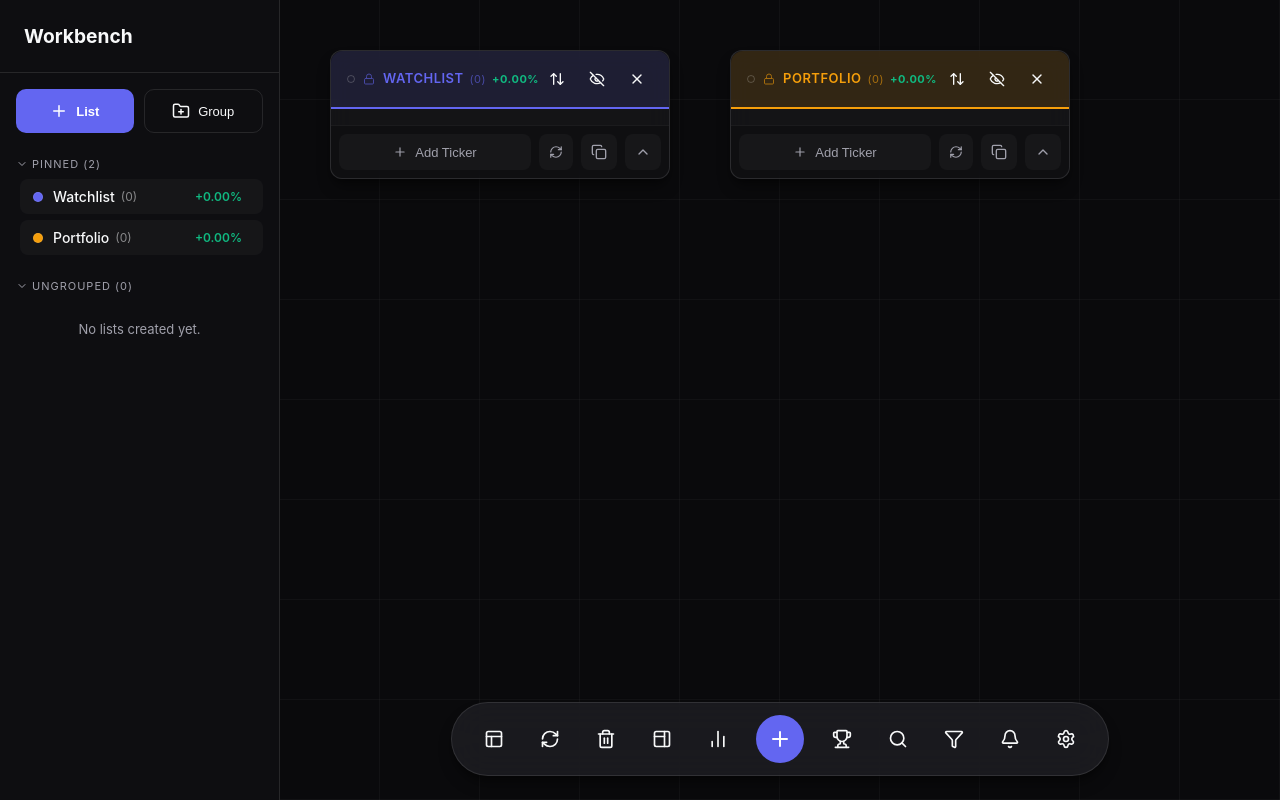
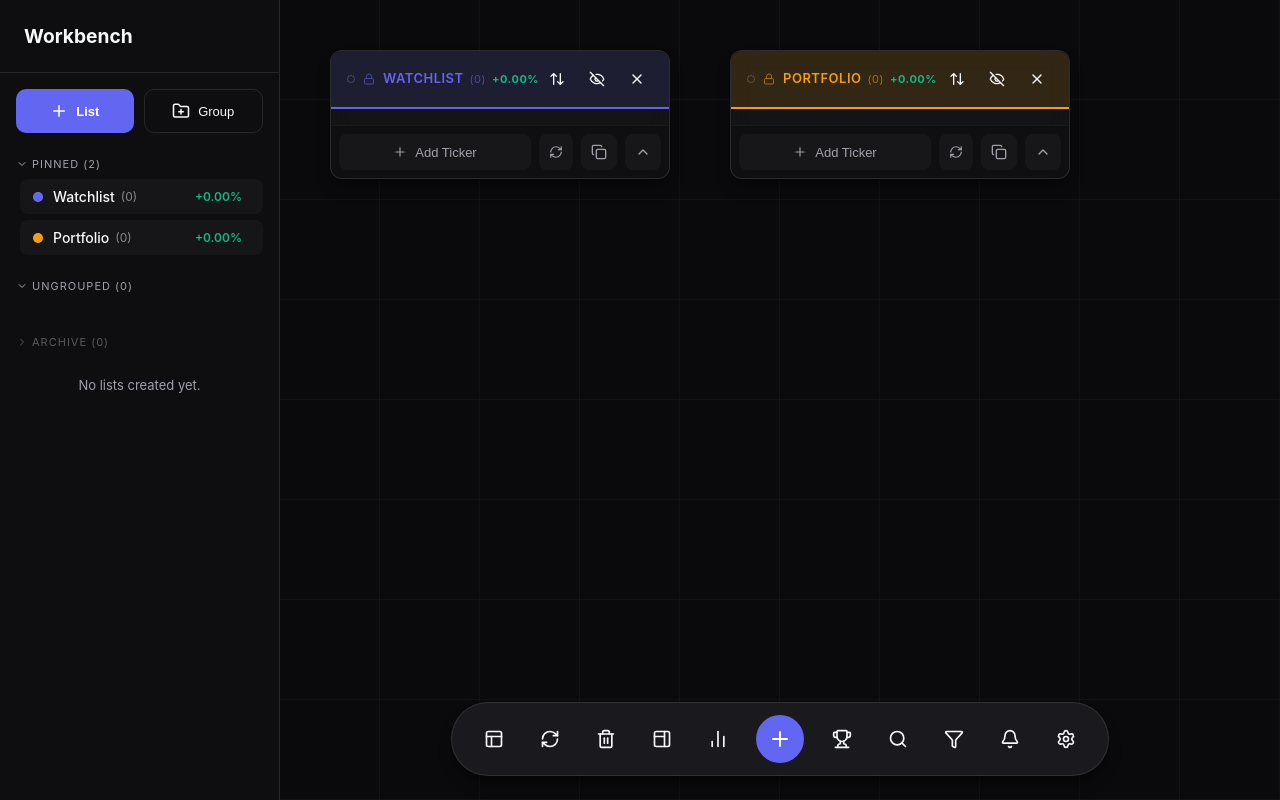
Before and after one commit to rikardsk/stocks-galore, a React (Vite) app: page / in a window 1280 px wide. Built offline with nearby package versions, Linux system fonts and the light colour scheme.

Commit message:
Added the archive labeled group

```diff
--- a/src/App.tsx
+++ b/src/App.tsx
@@ -343,11 +343,20 @@ const App: React.FC = () => {
   };
 
   const handleMoveListToGroup = (listId: string, groupId: string | null) => {
+    // Update the list's isArchived status
+    const isArchiving = groupId === 'archive';
+    const targetGroupId = isArchiving ? null : groupId;
+
+    const list = lists.find(l => l.id === listId);
+    if (list) {
+      handleUpdateList({ ...list, isArchived: isArchiving });
+    }
+
     const updatedGroups = groups.map(group => {
       // Remove from any existing group
       let listIds = group.listIds.filter(id => id !== listId);
       // Add to target group
-      if (group.id === groupId) {
+      if (group.id === targetGroupId) {
         listIds.push(listId);
       }
       const updated = { ...group, listIds };
@@ -683,7 +692,8 @@ const App: React.FC = () => {
   };
 
   const handleRefreshAll = async () => {
-    const allSymbols = [...new Set(lists.flatMap(l => l.tickers.map(t => t.symbol)))];
+    const activeListsForRefresh = lists.filter(l => !l.isArchived);
+    const allSymbols = [...new Set(activeListsForRefresh.flatMap(l => l.tickers.map(t => t.symbol)))];
     if (allSymbols.length === 0) return;
 
     setIsRefreshing(true);
@@ -692,10 +702,12 @@ const App: React.FC = () => {
     try {
       const allFreshData = await refreshSymbols(allSymbols, setRefreshProgress);
 
-      const updatedLists = lists.map(list => ({
-        ...list,
-        lastUpdated: new Date().toISOString(),
-        tickers: list.tickers.map(ticker => {
+      const updatedLists = lists.map(list => {
+        if (list.isArchived) return list;
+        return {
+          ...list,
+          lastUpdated: new Date().toISOString(),
+          tickers: list.tickers.map(ticker => {
           const freshData = allFreshData.find((d: any) => d.symbol === ticker.symbol);
           if (freshData) {
             return {
@@ -731,7 +743,8 @@ const App: React.FC = () => {
           }
           return ticker;
         })
-      }));
+      };
+    });
 
       setLists(updatedLists);
       storage.saveLists(updatedLists);
--- a/src/components/AssignGroupModal.tsx
+++ b/src/components/AssignGroupModal.tsx
@@ -37,6 +37,14 @@ export const AssignGroupModal: React.FC<AssignGroupModalProps> = ({
             Ungrouped (Remove from group)
           </button>
 
+          <button
+            className="btn"
+            style={{ width: '100%', padding: '10px', justifyContent: 'flex-start', background: 'rgba(239, 68, 68, 0.1)', color: '#ef4444' }}
+            onClick={() => onAssign('archive')}
+          >
+            📦 Archive (Exclude from refresh)
+          </button>
+
           {groups.length > 0 && (
             <div style={{ margin: '8px 0 4px', fontSize: '11px', color: 'var(--text-secondary)', textTransform: 'uppercase', letterSpacing: '1px' }}>
               Existing Groups
--- a/src/components/Sidebar.tsx
+++ b/src/components/Sidebar.tsx
@@ -40,6 +40,7 @@ export const Sidebar: React.FC<SidebarProps> = ({
   const [isUngroupedEditMode, setIsUngroupedEditMode] = React.useState(false);
   const [isGroupsSectionCollapsed, setIsGroupsSectionCollapsed] = React.useState(false);
   const [isUngroupedSectionCollapsed, setIsUngroupedSectionCollapsed] = React.useState(false);
+  const [isArchiveSectionCollapsed, setIsArchiveSectionCollapsed] = React.useState(true);
   const [isPinnedSectionCollapsed, setIsPinnedSectionCollapsed] = React.useState(false);
 
   const [editingGroupId, setEditingGroupId] = React.useState<string | null>(null);
@@ -57,7 +58,14 @@ export const Sidebar: React.FC<SidebarProps> = ({
 
   const protectedLists = lists.filter(list => list.isProtected);
   const regularLists = lists.filter(list => !list.isProtected);
-  const ungroupedLists = regularLists
+
+  const archivedLists = regularLists
+    .filter(list => list.isArchived)
+    .sort((a, b) => calculateAverageGain(b) - calculateAverageGain(a));
+
+  const activeLists = regularLists.filter(list => !list.isArchived);
+
+  const ungroupedLists = activeLists
     .filter(list => !groups.some(g => g.listIds.includes(list.id)))
     .sort((a, b) => calculateAverageGain(b) - calculateAverageGain(a));
 
@@ -381,7 +389,7 @@ export const Sidebar: React.FC<SidebarProps> = ({
 
         <div
           className="ungrouped-section"
-          style={{ minHeight: '100px' }}
+          style={{ minHeight: '40px' }}
         >
           <div style={{ display: 'flex', alignItems: 'center', justifyContent: 'space-between', margin: '16px 0 8px 0', paddingRight: '8px' }}>
             <div
@@ -423,14 +431,47 @@ export const Sidebar: React.FC<SidebarProps> = ({
           {!isUngroupedSectionCollapsed && (
             <div style={{ display: 'flex', flexDirection: 'column', gap: '4px' }}>
               {ungroupedLists.map(l => renderListItem(l, isUngroupedEditMode))}
-              {ungroupedLists.length === 0 && groups.length === 0 && (
-                <div style={{ padding: '20px', textAlign: 'center', color: 'var(--text-secondary)', fontSize: '13px' }}>
-                  No lists created yet.
-                </div>
-              )}
             </div>
           )}
         </div>
+
+        {/* Archive Section */}
+        <div
+          className="archive-section"
+          style={{ marginTop: '16px' }}
+        >
+          <div
+            className="sidebar-section-label"
+            style={{
+              fontSize: '11px',
+              color: 'var(--text-secondary)',
+              textTransform: 'uppercase',
+              letterSpacing: '1px',
+              margin: '0 0 8px 0',
+              display: 'flex',
+              alignItems: 'center',
+              gap: '4px',
+              cursor: 'pointer',
+              userSelect: 'none',
+              opacity: archivedLists.length === 0 ? 0.5 : 1
+            }}
+            onClick={() => archivedLists.length > 0 && setIsArchiveSectionCollapsed(!isArchiveSectionCollapsed)}
+          >
+            {isArchiveSectionCollapsed ? <ChevronRight size={12} /> : <ChevronDown size={12} />}
+            Archive ({archivedLists.length})
+          </div>
+          {!isArchiveSectionCollapsed && (
+            <div style={{ display: 'flex', flexDirection: 'column', gap: '4px' }}>
+              {archivedLists.map(l => renderListItem(l, false))}
+            </div>
+          )}
+        </div>
+
+        {activeLists.length === 0 && groups.length === 0 && archivedLists.length === 0 && (
+          <div style={{ padding: '20px', textAlign: 'center', color: 'var(--text-secondary)', fontSize: '13px' }}>
+            No lists created yet.
+          </div>
+        )}
       </div>
     </aside>
   );
--- a/src/types.ts
+++ b/src/types.ts
@@ -44,6 +44,7 @@ export type StockList = {
   isVisible: boolean;
   sortOrder: 'asc' | 'desc' | 'none';
   isProtected?: boolean;
+  isArchived?: boolean;
   lastUpdated?: string;
 };
 
```
